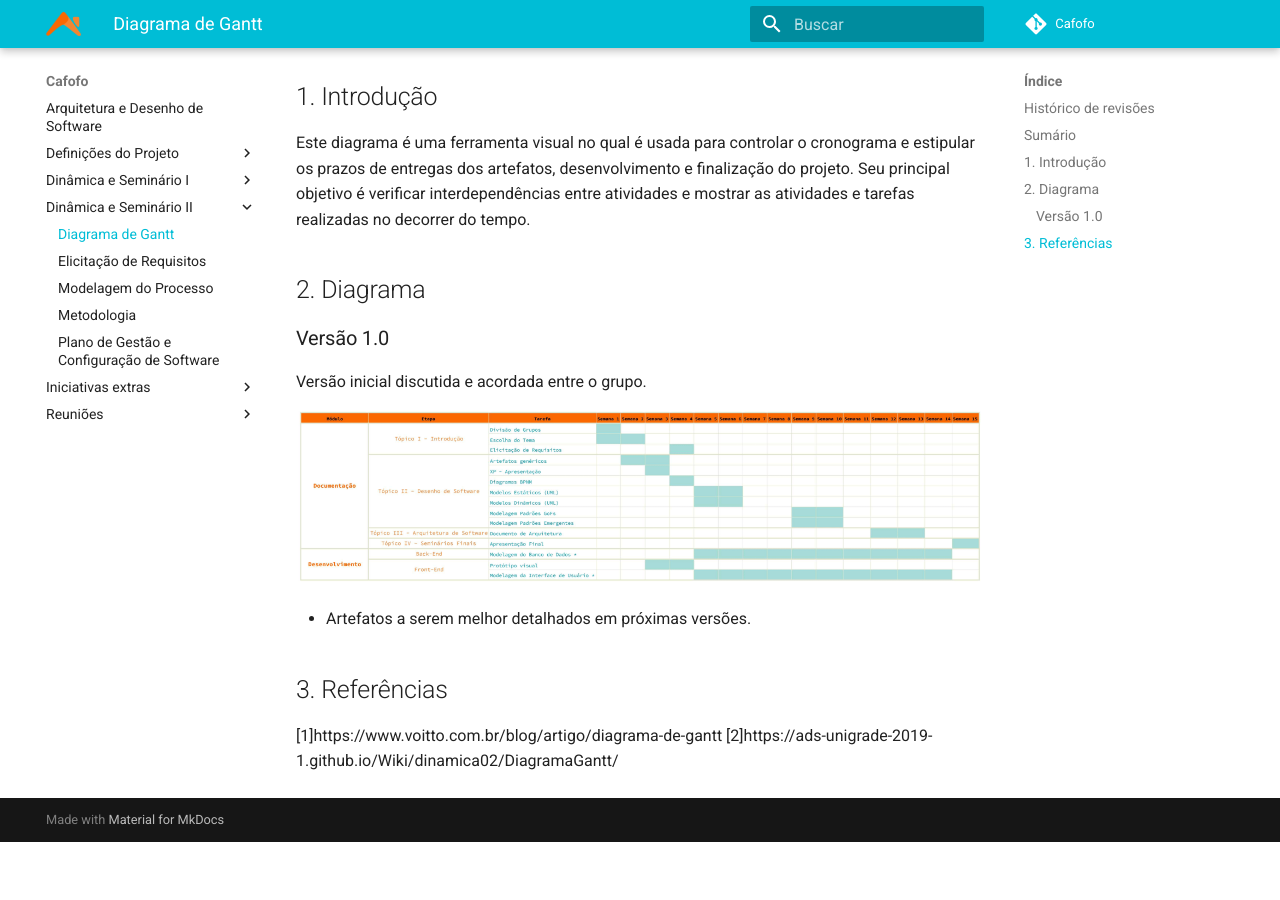
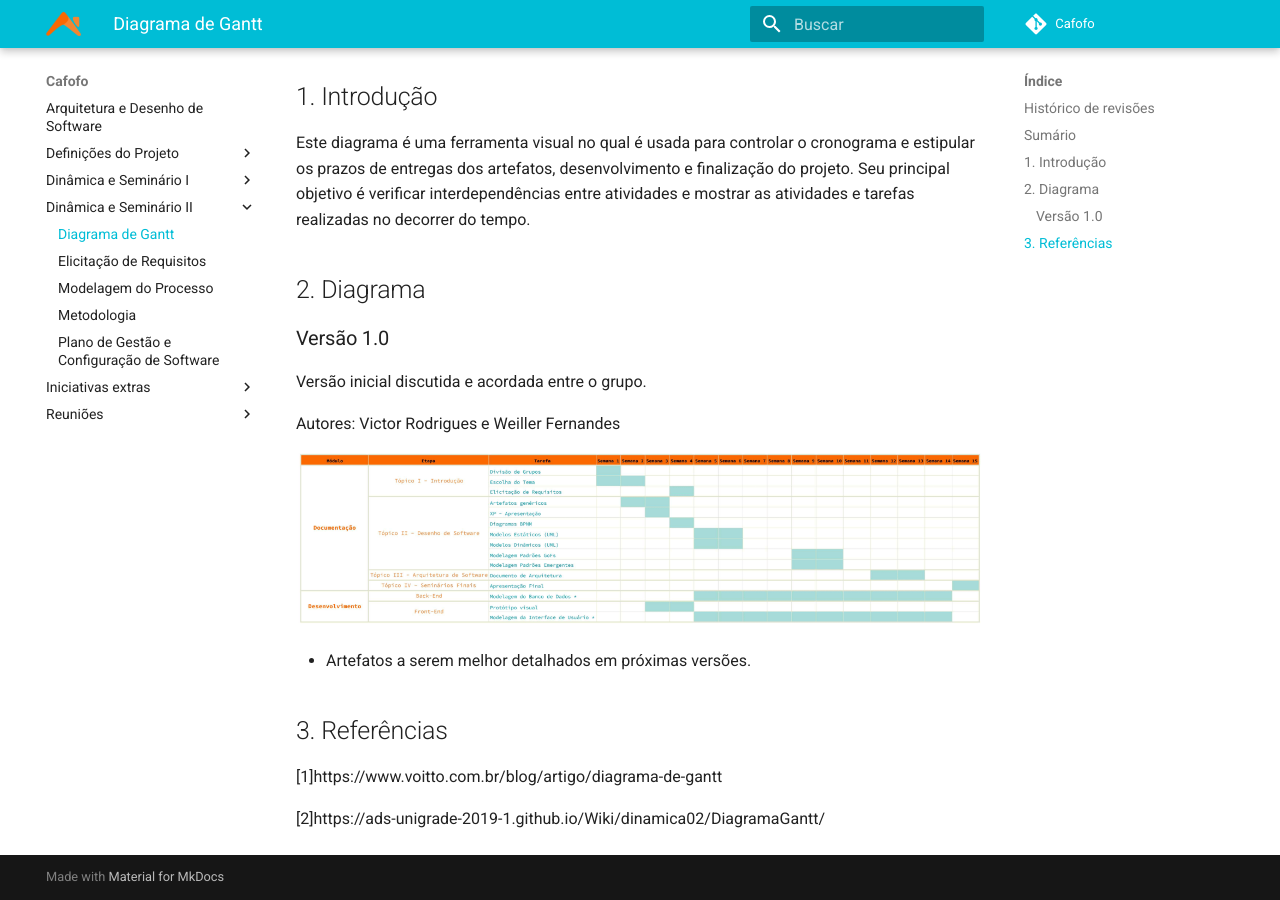
Before and after one commit to desenho-2019/Wiki, an MkDocs documentation site: the page built from docs/Dinâmica e Seminário II/Diagrama de Gantt.md, in a window 1280 px wide and 900 px high, scrolled down 527 px. Built offline with MkDocs 1.6.1 and Material for MkDocs 9.7.7, drawn with Linux system fonts in a browser that asks for light colours; before the commit the page ends 1369 px from its top, so only the background shows below that.

Commit message:
Adicionando autores na versão 01 do Diagrama de Gantt

```diff
--- a/docs/Dinâmica e Seminário II/Diagrama de Gantt.md
+++ b/docs/Dinâmica e Seminário II/Diagrama de Gantt.md
@@ -21,6 +21,8 @@ Este diagrama é uma ferramenta visual no qual é usada para controlar o cronogr
 
 Versão inicial discutida e acordada entre o grupo.
 
+Autores: Victor Rodrigues e Weiller Fernandes
+
 [![](img/Diagrama_Gantt_V1.png)](img/Diagrama_Gantt_V1.png)
 
 * Artefatos a serem melhor detalhados em próximas versões.
@@ -28,4 +30,5 @@ Versão inicial discutida e acordada entre o grupo.
 ## 3. Referências
 
 [1]https://www.voitto.com.br/blog/artigo/diagrama-de-gantt
+
 [2]https://ads-unigrade-2019-1.github.io/Wiki/dinamica02/DiagramaGantt/
```
